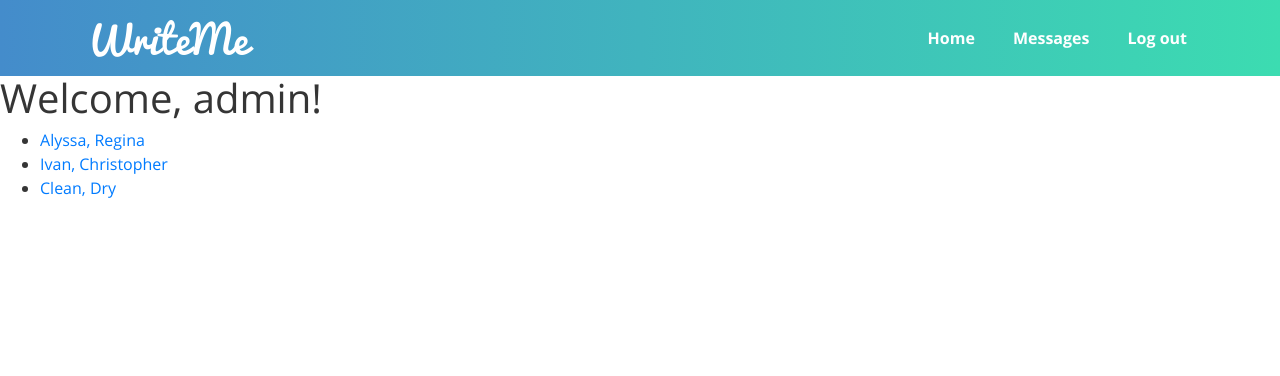
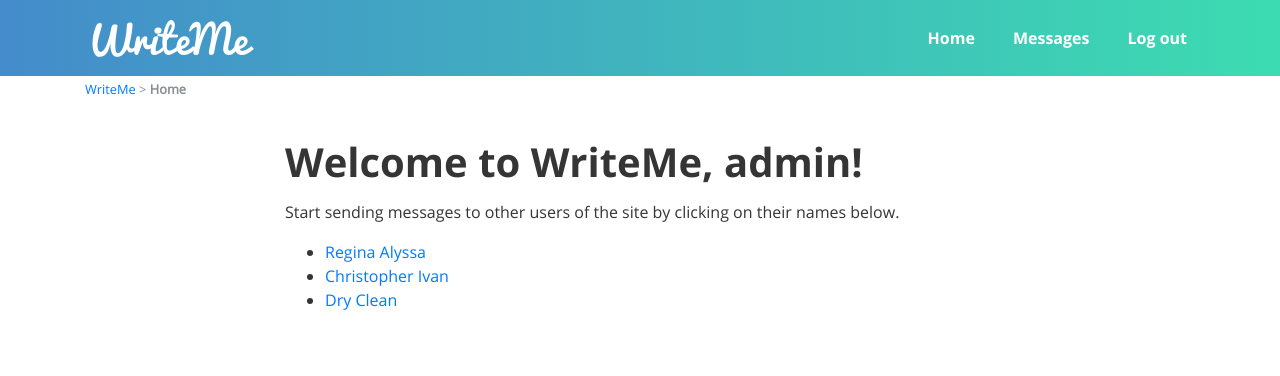
Before and after one commit to reginaalyssa/WriteMe, a Django app: page / in a window 1280 px wide. Shown: the top 376 px of the page. Run offline with Django 3.2, Linux system fonts and the light colour scheme; a user stored in the database is signed in; data comes from the database, SQL or seed files in the repository; some libraries are stand-ins or nearby versions.

Commit message:
Add styles to home page and exlude superuser accounts from list of users in HomeView

```diff
--- a/writeme/templates/home.html
+++ b/writeme/templates/home.html
@@ -2,16 +2,38 @@
 
 {% block title %}Home{% endblock %}
 
+{% block navbar %}
+    {% if user.is_authenticated %}
+        {{ block.super }}
+    {% endif %}
+{% endblock %}
+
 {% block content %}
     {% if user.is_authenticated %}
-        <h1>Welcome, {{ user.username }}!</h1>
+        <div class="container">
+            <small class="text-muted">
+                <a href="{% url 'home' %}">WriteMe</a> > <span class="text-bold">Home</span>
+            </small>
+            <div class="main-container">
+                <div class="row">
+                    <div class="col-md-8 mx-auto">
+                        <div class="main-header">
+                            <h1 class="margin-0">Welcome to WriteMe, {{ user.username }}!</h1>
+                        </div>
+                        <p>
+                            Start sending messages to other users of the site by clicking on their names below.
+                        </p>
                         <ul>
                             {% for user_item in user_list %}
                                 {% if user_item.username != user.username %}
-                    <li><a href="{% url 'messaging:new' user_item.username %}">{{ user_item.last_name }}, {{ user_item.first_name }}</a></li>
+                                    <li><a href="{% url 'messaging:new' user_item.username %}">{{ user_item.first_name }} {{ user_item.last_name }}</a></li>
                                 {% endif %}
                             {% endfor %}
                         </ul>
+                    </div>
+                </div>
+            </div>
+        </div>
     {% else %}
         <h1>WriteMe</h1>
         <p>This will house the homepage of the web app.</p>
--- a/writeme/writeme/views.py
+++ b/writeme/writeme/views.py
@@ -9,4 +9,4 @@ class HomeView(ListView):
         """
         Return all registered users' First Name and Last Name.
         """
-        return User.objects.all()
+        return User.objects.all().exclude(is_superuser=True)
```
Lines whose indentation alone changed are shown as unchanged.
